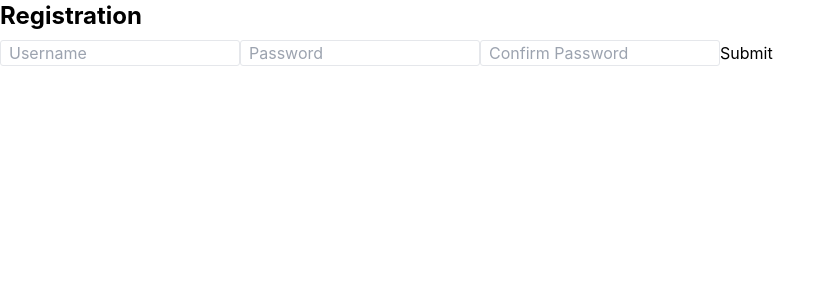
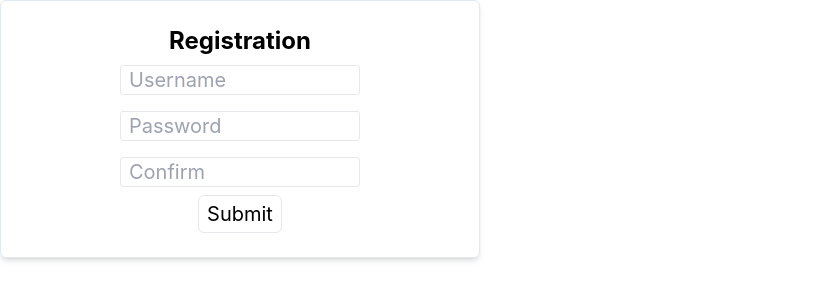
Before and after one commit to stinger222/hex-front-test, a React (Vite) app: page /#/register in a window 1280 px wide. Shown: the top 300 px of the page, without its empty margins (0-836 px from the left). Built offline with nearby package versions, Linux system fonts and the light colour scheme.

Commit message:
refactor(reg/login forms): add custom Input component

```diff
--- /dev/null
+++ b/src/components/forms/LoginForm/LoginForm.tsx
@@ -0,0 +1,42 @@
+import { Link } from "react-router-dom"
+import { SubmitHandler, useForm } from "react-hook-form"
+import { passwordValidationRules, usernameValidationRules } from "../../../constants/validation"
+import { useAppDispatch } from "../../../hooks/store"
+import { ILoginFormData } from "../../../types/forms"
+import { authorize } from "../../../store/authSlice"
+import Input from "../../shared/Input/Input"
+import FormErrorMessage from "../../shared/FormErrorMessage"
+
+const LoginForm = () => {
+  const dispatch = useAppDispatch()
+  const { handleSubmit, formState, control } = useForm<ILoginFormData>({
+    defaultValues: {
+      username: "",
+      password: ""
+    },
+    mode: "onSubmit"
+  })
+
+  const onSubmit: SubmitHandler<ILoginFormData> = (values) => {
+    dispatch(authorize(values))
+  }
+
+	return (
+		<form onSubmit={handleSubmit(onSubmit)}>
+      <h1 className="mb-8 text-blue-300 md:text-3xl">Log In</h1>
+
+      <FormErrorMessage errors={formState.errors} />
+
+      <Input control={control} name="username" placeholder="Username" rules={usernameValidationRules}/>
+      <Input control={control} name="password" placeholder="Password" rules={passwordValidationRules}/>
+
+      <button className="my-3 md:my-4" type="submit">
+        Submit
+      </button>
+
+      <Link to="/register" className="text-sm font-normal md:text-base">No account yet?</Link>
+		</form>
+	)
+}
+
+export default LoginForm
--- /dev/null
+++ b/src/components/forms/RegisterForm/RegisterForm.tsx
@@ -0,0 +1,47 @@
+import { SubmitHandler, useForm } from "react-hook-form"
+import { IRegisterFormData } from "../../../types/forms"
+import { useAppDispatch } from "../../../hooks/store"
+import { register } from "../../../store/authSlice"
+import FormErrorMessage from "../../shared/FormErrorMessage"
+import Input from "../../shared/Input/Input"
+import {
+  confirmPasswordValidationRules,
+  passwordValidationRules,
+  usernameValidationRules
+} from "../../../constants/validation"
+
+const RegisterForm = () => {
+  const dispatch = useAppDispatch()
+  const { handleSubmit, formState, setError, control } = useForm<IRegisterFormData>({
+    defaultValues: {
+      username: "",
+      password: "",
+      confirmPassword: ""
+    },
+    mode: "onSubmit"
+  })
+
+  const onSubmit: SubmitHandler<IRegisterFormData> = (values) => {
+    if (values.password !== values.confirmPassword) {
+      return setError("root", { message: "Passwords doesn't match!" })
+    }
+
+    dispatch(register(values))
+  }
+
+	return (
+		<form onSubmit={handleSubmit(onSubmit)}>
+      <h1 className="mb-8 text-blue-300 md:text-3xl">Registration</h1>
+
+      <FormErrorMessage errors={formState.errors}/>
+
+      <Input control={control} name="username" placeholder="Username" rules={usernameValidationRules}/>
+      <Input control={control} name="password" placeholder="Password" rules={passwordValidationRules}/>
+      <Input control={control} name="confirmPassword" placeholder="Confirm" rules={confirmPasswordValidationRules} />
+
+      <button className="mt-3 md:mt-5" type="submit">Submit</button>
+		</form>
+	)
+}
+
+export default RegisterForm
--- a/src/components/pages/LoginPage/LoginPage.tsx
+++ b/src/components/pages/LoginPage/LoginPage.tsx
@@ -1,4 +1,4 @@
-import LoginForm from "../../smart/LoginForm/LoginForm"
+import LoginForm from "../../forms/LoginForm/LoginForm"
 
 const LoginPage = () => {
 	return (
--- a/src/components/pages/RegisterPage/RegisterPage.tsx
+++ b/src/components/pages/RegisterPage/RegisterPage.tsx
@@ -1,4 +1,4 @@
-import RegisterForm from "../../smart/RegisterForm/RegisterForm"
+import RegisterForm from "../../forms/RegisterForm/RegisterForm"
 
 const RegisterPage = () => {
 	return (
--- a/src/components/shared/FormErrorMessage.tsx
+++ b/src/components/shared/FormErrorMessage.tsx
@@ -9,7 +9,7 @@ const FormErrorMessage = ({ errors }: {errors: FieldErrors<object>}) => {
 
   const errorToDisplay = firstErrorMessage && errors[firstErrorMessage]?.message || null
 
-  return errorToDisplay && <div className="text-red-500">{errorToDisplay}</div>
+  return errorToDisplay && <div className="text-red-500 md:text-xl md:mb-2">{errorToDisplay}</div>
 }
 
 export default FormErrorMessage
--- /dev/null
+++ b/src/components/shared/Input/Input.tsx
@@ -0,0 +1,31 @@
+import { Control, ControllerRenderProps, RegisterOptions, useController } from "react-hook-form"
+import { clsx } from "clsx"
+
+type CustomProps = {
+  control: Control<any, any, any>,
+  name: string,
+  rules?: Omit<RegisterOptions, 'valueAsNumber' | 'valueAsDate' | 'setValueAs' | 'disabled'>
+}
+
+type HtmlProps = Omit<React.InputHTMLAttributes<HTMLInputElement>, keyof ControllerRenderProps>
+
+type Props = CustomProps & HtmlProps
+
+const Input = ({ control, name, rules, className, ...rest }: Props) => {
+
+  const { field } = useController({
+    name, control, rules
+  })
+
+  const baseStyles = "w-4/5 md:text-2xl"
+
+	return (
+		<input
+      {...field}
+      {...rest }
+      className={clsx(baseStyles, className)}
+    />
+	)
+}
+
+export default Input
--- a/src/components/smart/LoginForm/LoginForm.tsx
+++ /dev/null
@@ -1,39 +0,0 @@
-import { SubmitHandler, useForm } from "react-hook-form"
-import { ILoginFormData } from "../../../types/forms"
-import { passwordValidationRules, usernameValidationRules } from "../../../constants/validation"
-import { Link } from "react-router-dom"
-import FormErrorMessage from "../../shared/FormErrorMessage"
-import { authorize } from "../../../store/authSlice"
-import { useAppDispatch } from "../../../hooks/store"
-
-const LoginForm = () => {
-  const dispatch = useAppDispatch()
-  const { register, handleSubmit, formState } = useForm<ILoginFormData>({
-    defaultValues: {
-      username: "",
-      password: ""
-    }, mode: "onSubmit"
-  })
-
-  const onSubmit: SubmitHandler<ILoginFormData> = (values) => {
-    dispatch(authorize(values))
-  }
-
-	return (
-		<form
-      onSubmit={handleSubmit(onSubmit)}
-      className="flex flex-col items-center p-3 w-96 border border-slate-200 rounded-md shadow-md"
-    >
-      <h1 className="mb-8 text-blue-300">Log In</h1>
-
-      <FormErrorMessage errors={formState.errors} />
-
-      <input {...register("username", usernameValidationRules)} placeholder="Username"/>
-      <input {...register("password", passwordValidationRules)} placeholder="Password"/>
-      <button className="my-2" type="submit">Submit</button>
-      <Link to="/register" className="text-sm font-normal">No account yet?</Link>
-		</form>
-	)
-}
-
-export default LoginForm
--- a/src/components/smart/RegisterForm/RegisterForm.tsx
+++ /dev/null
@@ -1,43 +0,0 @@
-import { SubmitHandler, useForm } from "react-hook-form"
-import { IRegisterFormData } from "../../../types/forms"
-import { confirmPasswordValidationRules, passwordValidationRules, usernameValidationRules } from "../../../constants/validation"
-import FormErrorMessage from "../../shared/FormErrorMessage"
-import { useAppDispatch } from "../../../hooks/store"
-import { register as registerAC } from "../../../store/authSlice"
-
-const RegisterForm = () => {
-  const dispatch = useAppDispatch()
-  const { register, handleSubmit, formState, setError } = useForm<IRegisterFormData>({
-    defaultValues: {
-      username: "",
-      password: "",
-      confirmPassword: ""
-    }, mode: "onSubmit"
-  })
-
-  const onSubmit: SubmitHandler<IRegisterFormData> = (values) => {
-    if (values.password !== values.confirmPassword) {
-      return setError("root", { message: "Passwords doesn't match!" })
-    }
-
-    dispatch(registerAC(values))
-  }
-
-	return (
-		<form
-      onSubmit={handleSubmit(onSubmit)}
-      className="flex flex-col items-center p-3 w-96 border border-slate-200 rounded-md shadow-md"
-    >
-      <h1 className="mb-8 text-blue-300">Registration</h1>
-
-      <FormErrorMessage errors={formState.errors}/>
-
-      <input {...register("username", usernameValidationRules)} placeholder="Username"/>
-      <input {...register("password", passwordValidationRules)} placeholder="Password"/>
-      <input {...register("confirmPassword", confirmPasswordValidationRules)} placeholder="Confirm Password"/>
-      <button className="mx-2" type="submit">Submit</button>
-		</form>
-	)
-}
-
-export default RegisterForm
--- a/src/index.css
+++ b/src/index.css
@@ -52,6 +52,14 @@ th, td {
   @apply px-4 py-4 font-medium text-gray-800 max-w-32 overflow-hidden whitespace-pre-wrap break-all
 }
 
+form {
+  @apply flex flex-col items-center p-3 w-96 border border-slate-200 rounded-md shadow-md md:w-[30rem] md:text-xl md:p-6
+}
+
+button {
+  @apply px-2 py-1 border rounded-md active:scale-95
+}
+
 button.pagination-nav {
   @apply p-2 border border-gray-200 rounded-md font-medium text-sm leading-none
 }
```
Also changed, not shown: .eslintrc.cjs.
